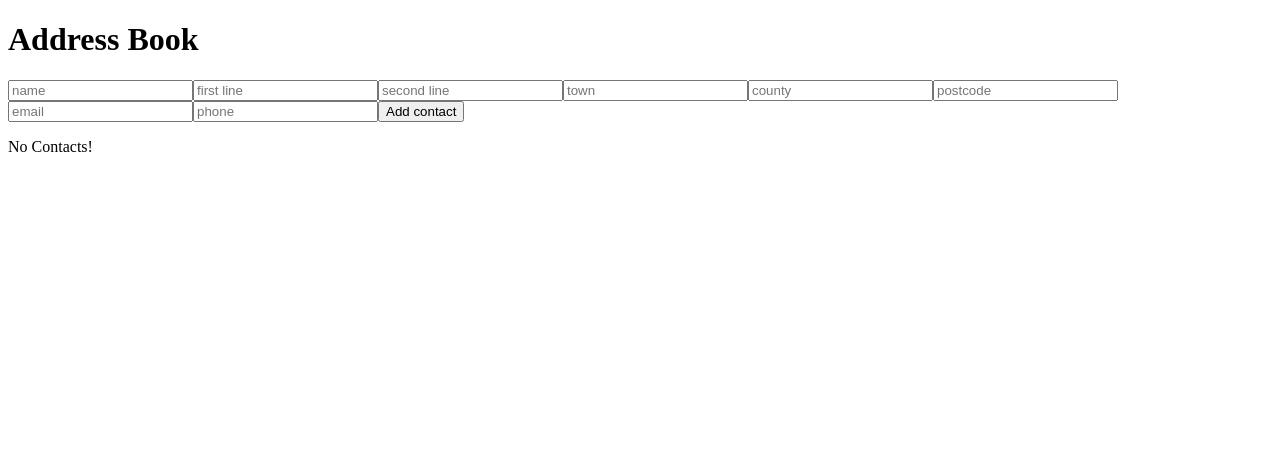
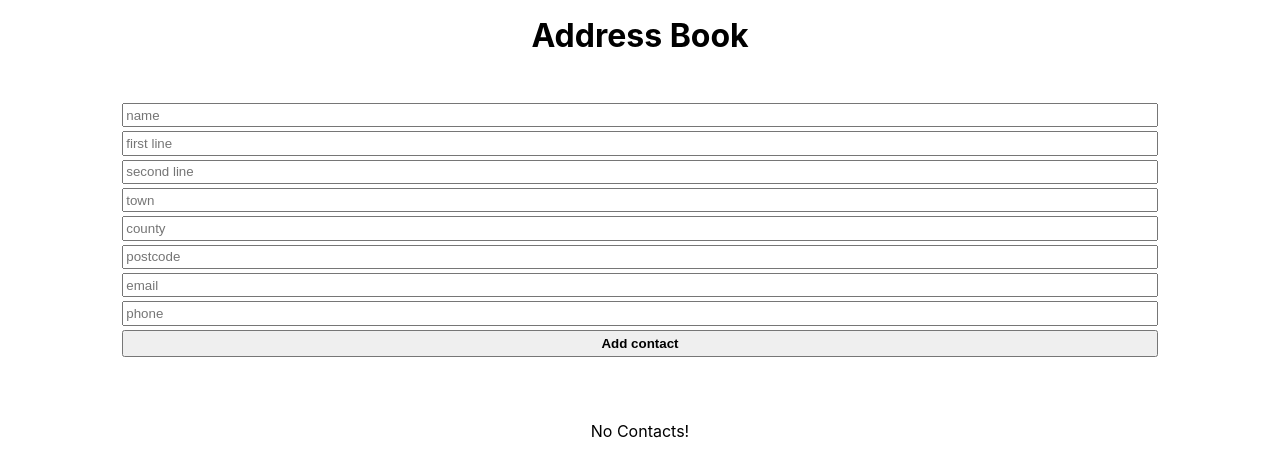
Before and after one commit to christocarr/react-address-book, a React (Create React App) app: page / in a window 1280 px wide. Shown: the top 476 px of the page. Built offline with nearby package versions, Linux system fonts and the light colour scheme.

Commit message:
Style: layout

```diff
--- a/src/App.js
+++ b/src/App.js
@@ -10,8 +10,10 @@ function App() {
 			<header>
 				<h1>Address Book</h1>
 			</header>
-		<ContactForm />
-		<ContactList />
+			<main>
+				<ContactForm />
+				<ContactList />
+			</main>
 		</div>
 	);
 }
--- a/src/components/ContactForm.js
+++ b/src/components/ContactForm.js
@@ -37,8 +37,8 @@ function ContactForm({ addContact }) {
 	};
 
 	return (
-		<div>
-			<form onSubmit={handleSubmit} >
+		<div className="container">
+			<form onSubmit={handleSubmit} className="form">
 				<input
 					value={contact.name}
 					onChange={handleChange}
--- a/src/components/ContactList.js
+++ b/src/components/ContactList.js
@@ -3,9 +3,9 @@ import { connect } from 'react-redux';
 import ContactCard from './ContactCard';
 import EditContactForm from './EditContactForm'
 
-function ContactList({ contactList, showModal }) {
+function ContactList({ contactList }) {
 	return (
-		<div>
+		<div className="container contact__list">
 			{contactList.length > 0 ? (
 				contactList.map((contact, index) =>
 					contact.editing ? (
--- a/src/components/EditContactForm.js
+++ b/src/components/EditContactForm.js
@@ -35,13 +35,12 @@ function EditContactForm({ contact, updateContact, toggleEditContact }) {
 	const handleCancel = () => {
 		toggleEditContact({
 			type: 'TOGGLE_EDIT_CONTACT',
-			editingContact: contact
-		})
-	}
+			editingContact: contact,
+		});
+	};
 
 	return (
-		<div>
-			<form onSubmit={handleSubmit}>
+		<form onSubmit={handleSubmit} className="form edit__contact">
 			<input
 				value={updatedContact.name}
 				onChange={handleChange}
@@ -103,7 +102,6 @@ function EditContactForm({ contact, updateContact, toggleEditContact }) {
 			<button type="submit">Update</button>
 			<button onClick={handleCancel}>Cancel</button>
 		</form>
-		</div>
 	);
 }
 
--- a/src/index.css
+++ b/src/index.css
@@ -1,4 +1,4 @@
-/* html {
+html {
 	width: 100vw;
 }
 
@@ -13,10 +13,51 @@ body {
 	-moz-osx-font-smoothing: grayscale;
 }
 
+h1,
+h2,
+h3,
+p {
+	margin: 0;
+	padding: 0;
+}
+
 header {
 	display: flex;
 	justify-content: center;
 	align-items: center;
 	padding: 1em;
 }
-*/
+
+main {
+	display: flex;
+	flex-direction: column;
+	justify-content: center;
+	align-items: center;
+}
+
+.container {
+	display: flex;
+	flex-direction: column;
+	align-items: center;
+	width: 90%;
+	border-radius: 0.2em;
+	padding: 1em;
+	margin: 1em 0 1em 0;
+}
+
+.form {
+	display: flex;
+	flex-direction: column;
+	width: 90%;
+}
+
+.form input {
+	padding: 0.2em;
+	margin-bottom: 0.3em;
+}
+
+button {
+	padding: 0.3em;
+	font-weight: bolder;
+	cursor: pointer;
+}
```
Lines whose indentation alone changed are shown as unchanged.
